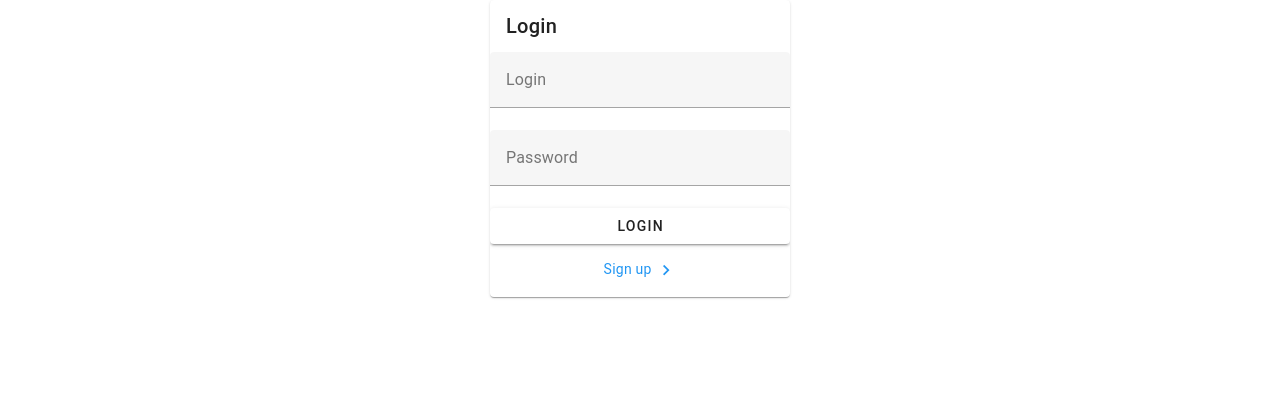
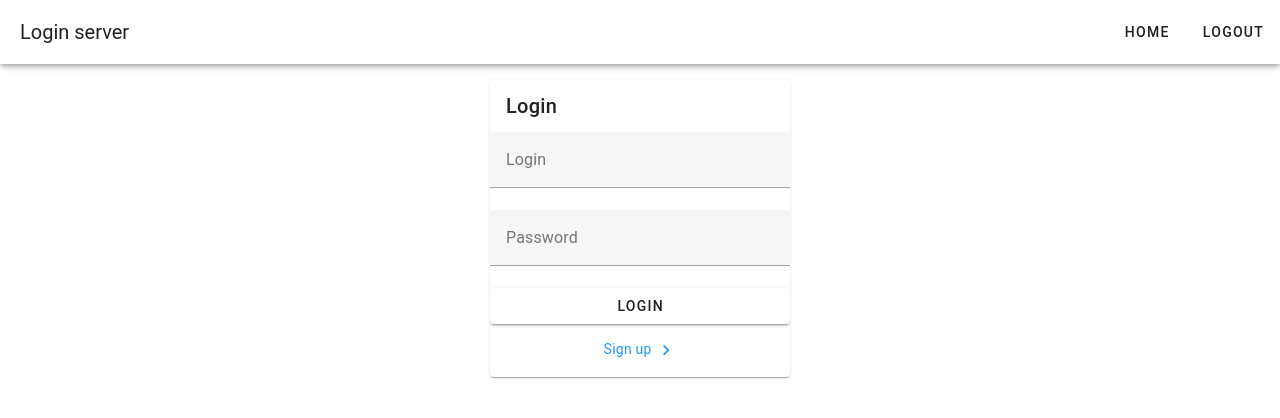
Before and after one commit to wolfery666/login-server, a Vue app in the folder front/: page /login in a window 1280 px wide. Shown: the top 418 px of the page. Built offline with nearby package versions, Linux system fonts and the light colour scheme; a small style sheet from the web is missing.

Commit message:
global logged in state, styling

```diff
--- a/front/src/App.vue
+++ b/front/src/App.vue
@@ -1,2 +1,26 @@
-<script setup lang="ts"></script>
-<template><router-view /></template>
+<script setup lang="ts">
+  import authState from '@/state/auth'
+</script>
+<template>
+  <v-app>
+    <v-app-bar>
+      <v-app-bar-title>
+        Login server
+      </v-app-bar-title>
+      <v-spacer />
+      <v-btn-group v-if="authState.loggedIn">
+        <v-btn to="/" variant="text">Home</v-btn>
+        <v-btn to="/logout" variant="text">Logout</v-btn>
+      </v-btn-group>
+      <v-btn-group v-else>
+        <v-btn to="/login" variant="text">Login</v-btn>
+        <v-btn to="/signup" variant="text">Sign up</v-btn>
+      </v-btn-group>
+    </v-app-bar>
+    <v-main>
+      <v-container fluid>
+        <router-view />
+      </v-container>
+    </v-main>
+  </v-app>
+</template>
--- a/front/src/api/index.ts
+++ b/front/src/api/index.ts
@@ -1,4 +1,5 @@
 import router from '@/router'
+import authState from '@/state/auth'
 
 type RequestOptions = Omit<RequestInit, 'body'> & { body?: RequestInit['body'] | object }
 
@@ -22,6 +23,7 @@ export const apiFetch = async (url: string, options: RequestOptions = {}): Promi
 
   if (res.status === 401) {
     router.push('/login')
+    authState.loggedIn = false
     throw new Error('unathorized')
   }
   return res
--- /dev/null
+++ b/front/src/state/auth.ts
@@ -0,0 +1,7 @@
+import { reactive } from "vue"
+
+const authState = reactive({
+  loggedIn: true
+})
+
+export default authState
--- a/front/src/views/ChangePassword.vue
+++ b/front/src/views/ChangePassword.vue
@@ -17,11 +17,12 @@
 </script>
 <template>
   <div>
-    <h2>Change Password</h2>
-    <v-form @submit.prevent="changePass">
-      <v-text-field v-model="password" type="password" placeholder="Old Password" required />
-      <v-text-field v-model="newPassword" type="password" placeholder="New Password" required />
-      <v-btn type="submit">Change</v-btn>
-    </v-form>
+    <v-card class="mx-auto" max-width="300" title="Change Password">
+      <v-form @submit.prevent="changePass">
+        <v-text-field v-model="password" type="password" placeholder="Old Password" required />
+        <v-text-field v-model="newPassword" type="password" placeholder="New Password" required />
+        <v-btn type="submit" block>Change</v-btn>
+      </v-form>
+    </v-card>
   </div>
 </template>
--- a/front/src/views/Home.vue
+++ b/front/src/views/Home.vue
@@ -1,8 +1,8 @@
 <script setup lang="ts"></script>
 <template>
-  <v-app>
-    <h2>Home</h2>
+  <v-toolbar flat>
+    <v-toolbar-title>Home</v-toolbar-title>
+    <v-spacer />
     <v-btn @click="$router.push('/change_password')">Change Password</v-btn>
-    <v-btn @click="$router.push('/logout')">Logout</v-btn>
-  </v-app>
+  </v-toolbar>
 </template>
--- a/front/src/views/Login.vue
+++ b/front/src/views/Login.vue
@@ -1,6 +1,7 @@
 <script lang="ts">
   import { defineComponent } from 'vue'
   import { apiFetch } from '@/api'
+  import authState from '@/state/auth'
 
   export default defineComponent({
     data() { return { login: '', password: '' } },
@@ -10,8 +11,10 @@
           method: 'POST',
           body: { login: this.login, password: this.password }
           })
-        if (res.ok) this.$router.push('/')
-        else alert('Login failed')
+        if (res.ok) {
+          this.$router.push('/')
+          authState.loggedIn = true
+        }
       }
     }
   })
--- a/front/src/views/Logout.vue
+++ b/front/src/views/Logout.vue
@@ -1,11 +1,15 @@
 <script lang="ts">
   import { defineComponent } from 'vue'
   import { apiFetch } from '@/api'
+  import authState from '@/state/auth'
 
   export default defineComponent({
     async mounted() {
       const res = await apiFetch('/logout', { method: 'POST' })
-      if (res.ok) this.$router.push('/login')
+      if (res.ok) {
+        this.$router.push('/login')
+        authState.loggedIn = false
+      }
     }
   })
 </script>
```
